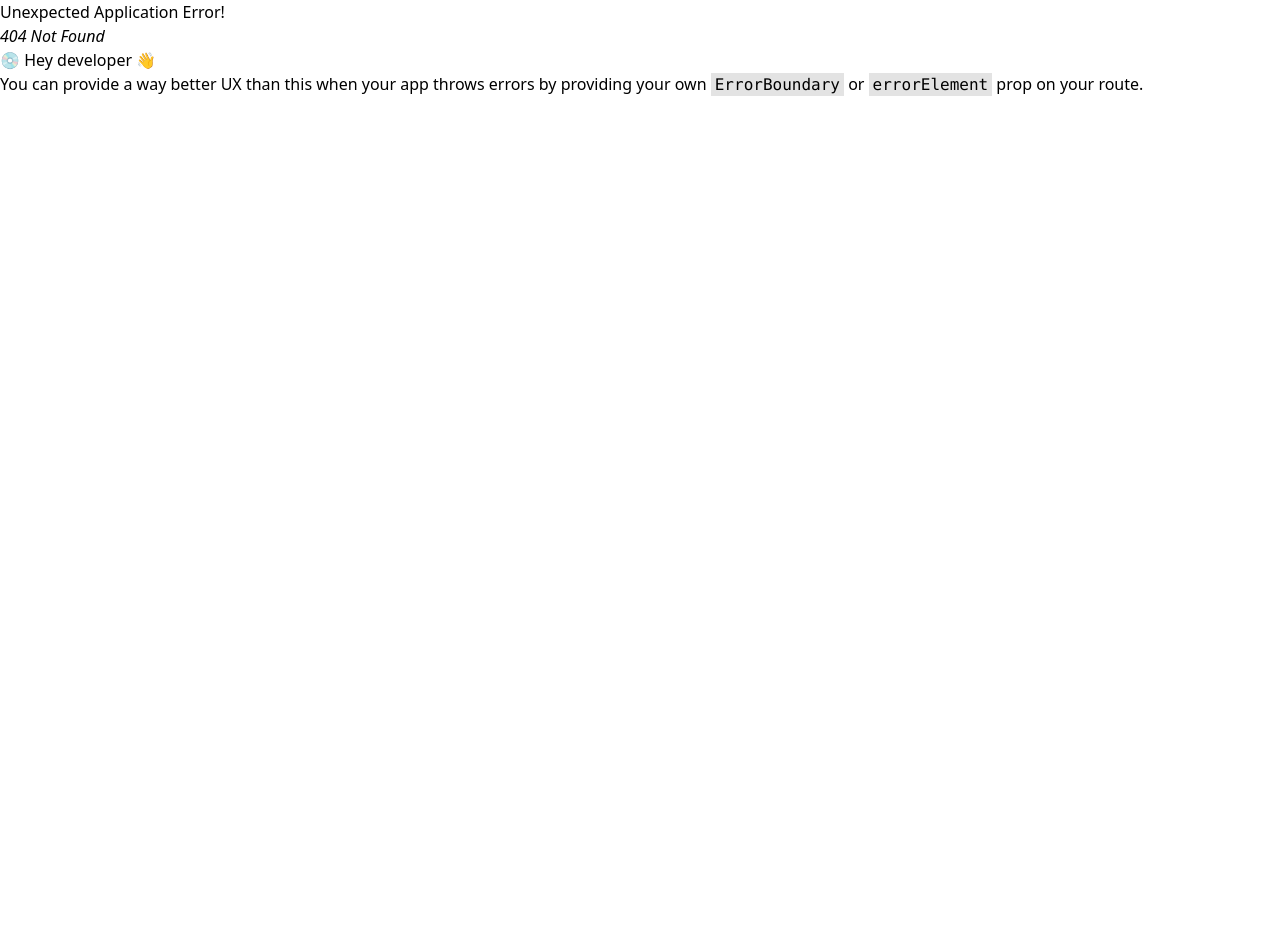
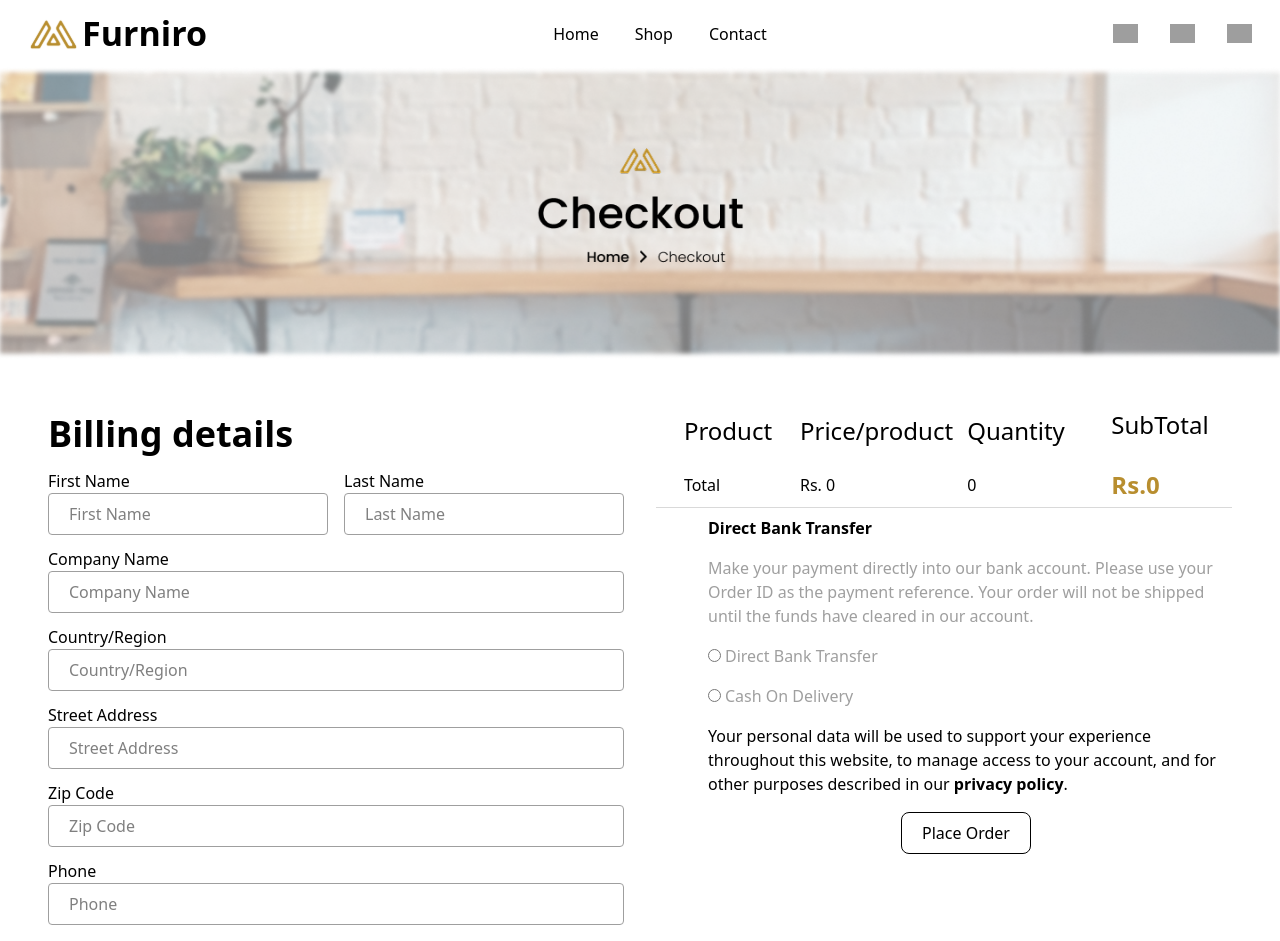
Before and after one commit to mitaligohelbs-lab/Furniro, a React (Vite) app: page /checkout in a window 1280 px wide. Before the commit this address had no page. Shown: the top 941 px of the page. Before the commit the page ends 800 px from the top, so only its background shows below. Built offline with nearby package versions, Linux system fonts and the light colour scheme; grey boxes are pictures that could not be loaded.

Commit message:
create checkout page

```diff
--- a/src/components/common/ItemDrawer.jsx
+++ b/src/components/common/ItemDrawer.jsx
@@ -112,7 +112,13 @@ const ItemDrawer = ({ onClose }) => {
             <span className="text-[#B88E2F]  font-bold">{totalAmount}</span>
 
             <div className="flex gap-2 mt-3 justify-between w-full">
-              <button className="px-8 py-1.5 border rounded-2xl">
+              <button
+                className="px-8 py-1.5 border rounded-2xl"
+                onClick={() => {
+                  navigte("/checkout");
+                  onClose();
+                }}
+              >
                 Checkout
               </button>
               <button
--- a/src/constant.js
+++ b/src/constant.js
@@ -59,7 +59,7 @@ export const PROVIDED_SERVICE = [
 export const LIST_ITEM = [
   { name: "Home", path: "/" },
   { name: "Shop", path: "/shop" },
-  { name: "About", path: "/about" },
+  // { name: "About", path: "/about" },
   { name: "Contact", path: "/contact" },
 ];
 
--- /dev/null
+++ b/src/pages/Checkout/Checkout.jsx
@@ -0,0 +1,17 @@
+import HeaderImage from "../../components/common/HeaderImage";
+import Service from "../Shop/component/Service";
+
+import CheckoutImage from "../../assets/checkout.png";
+import BillingInformation from "./components/BillingInformation";
+
+const Checkout = () => {
+  return (
+    <div>
+      <HeaderImage src={CheckoutImage} />
+      <BillingInformation />
+      <Service />
+    </div>
+  );
+};
+
+export default Checkout;
--- /dev/null
+++ b/src/pages/Checkout/components/BillingInformation.jsx
@@ -0,0 +1,236 @@
+import { useSelector } from "react-redux";
+import { useForm } from "react-hook-form";
+
+import CommonInput from "../../../components/common/CommonInput";
+
+const BillingInformation = () => {
+  const {
+    register,
+    formState: { errors },
+  } = useForm();
+
+  const selectedItem = useSelector((state) => state.cart.items);
+  const totalAmount = useSelector((state) => state.cart.totalAmount);
+
+  const ItemDisplay = ({ name, displayText, label }) => {
+    return (
+      <div className="flex flex-col space-y-3">
+        <span className="font-medium text-[24px]">{name}</span>
+        <span className="flex flex-col space-y-3">{displayText}</span>
+        <span>{label}</span>
+      </div>
+    );
+  };
+
+  return (
+    <div className="grid grid-cols-2 p-10 gap-4 ">
+      <form className="flex flex-col space-y-2 p-2">
+        <div className="font-semibold text-[36px]">Billing details</div>
+        <div className="grid grid-cols-2 gap-4">
+          <CommonInput
+            label="First Name"
+            placeholder="First Name"
+            name="firstName"
+            {...register("firstName", {
+              required: "First Name is required",
+              minLength: {
+                value: 2,
+                message: "Min length should be 2",
+              },
+              maxLength: {
+                value: 50,
+                message: "Max length should be 50",
+              },
+            })}
+            error={errors.firstName?.message}
+          />
+          <CommonInput
+            label="Last Name"
+            placeholder="Last Name"
+            name="lastName"
+            {...register("lastName", {
+              required: "Last Name is required",
+              minLength: {
+                value: 2,
+                message: "Min length should be 2",
+              },
+              maxLength: {
+                value: 50,
+                message: "Max length should be 50",
+              },
+            })}
+            error={errors.lastName?.message}
+          />
+        </div>
+        <CommonInput
+          label="Company Name"
+          placeholder="Company Name"
+          name="companyName"
+          {...register("companyName")}
+        />
+        <CommonInput
+          label="Country/Region"
+          placeholder="Country/Region"
+          name="country"
+          {...register("country", {
+            required: "Country is required",
+          })}
+          error={errors.country?.message}
+        />
+        <CommonInput
+          label="Street Address"
+          placeholder="Street Address"
+          name="adress"
+          {...register("adress", {
+            required: "Address is required",
+            minLength: {
+              value: 5,
+              message: "Length should be 5",
+            },
+          })}
+          error={errors.adress?.message}
+        />
+        <CommonInput
+          label="Zip Code"
+          placeholder="Zip Code"
+          name="zipCode"
+          {...register("zipCode", {
+            required: "Zip Code is required",
+            minLength: {
+              value: 6,
+              message: "Zip Code must be 6 digits",
+            },
+            maxLength: {
+              value: 6,
+              message: "Zip Code must be 6 digits",
+            },
+            pattern: {
+              value: /^[0-9]{6}$/,
+              message: "ZIPCode Invalid",
+            },
+          })}
+          error={errors.zipCode?.message}
+        />
+        <CommonInput
+          label="Phone"
+          placeholder="Phone"
+          name="phone"
+          {...register("phone", {
+            required: "Phone is required",
+            minLength: {
+              value: 10,
+              message: "Phone length must be 10",
+            },
+            maxLength: {
+              value: 15,
+              message: "Maximum phone length is 15",
+            },
+          })}
+          error={errors.phone?.message}
+        />
+        <CommonInput
+          label="Email Adrress"
+          placeholder="Email Adrress"
+          name="email"
+          {...register("email", {
+            required: "Email is required",
+            pattern: {
+              value: /^[^@ ]+@[^@ ]+\.[^@ .]{2,}$/,
+              message: "Email is not valid.",
+            },
+          })}
+          error={errors.email?.message}
+        />
+      </form>
+      <div className="p-2">
+        <div className="grid grid-cols-4 place-items-center-safe mb-1">
+          <ItemDisplay
+            name="Product"
+            displayText={selectedItem.map(({ name, quantity }) => (
+              <span>
+                <span className="text-[#9F9F9F]">{name}</span> X {quantity}
+              </span>
+            ))}
+            label="Total"
+          />
+
+          <ItemDisplay
+            name="Price/product"
+            displayText={selectedItem.map(({ price }) => (
+              <span>Rs. {price}</span>
+            ))}
+            label={`Rs. ${selectedItem.reduce((acc, curr) => acc + +curr.price, 0)}`}
+          />
+
+          <ItemDisplay
+            name="Quantity"
+            displayText={selectedItem.map(({ quantity }) => (
+              <span> {quantity}</span>
+            ))}
+            label={selectedItem.reduce((acc, curr) => acc + curr.quantity, 0)}
+          />
+
+          <ItemDisplay
+            name="SubTotal"
+            displayText={selectedItem.map(({ quantity, price }) => (
+              <span>Rs. {quantity * price}</span>
+            ))}
+            label={
+              <span className="text-[#B88E2F] font-bold text-[24px]">
+                Rs.{totalAmount}
+              </span>
+            }
+          />
+        </div>
+        <hr className="text-[#D9D9D9]" />
+        <div className="flex flex-col space-y-4 ps-13  p-2">
+          <div className="font-bold"> Direct Bank Transfer</div>
+          <div className="text-[#9F9F9F] text-[16px]">
+            Make your payment directly into our bank account. Please use your
+            Order ID as the payment reference. Your order will not be shipped
+            until the funds have cleared in our account.
+          </div>
+
+          <div>
+            <input
+              type="radio"
+              className="mr-1"
+              id="bank"
+              name="paymentMethod"
+              value="bank"
+            />
+            <label className="text-[#9F9F9F]" htmlFor="bank">
+              Direct Bank Transfer
+            </label>
+          </div>
+
+          <div>
+            <input
+              type="radio"
+              className="mr-1"
+              id="cash"
+              name="paymentMethod"
+              value="cash"
+            />
+            <label className="text-[#9F9F9F]" htmlFor="cash">
+              Cash On Delivery
+            </label>
+          </div>
+
+          <div className="text-[16px]">
+            Your personal data will be used to support your experience
+            throughout this website, to manage access to your account, and for
+            other purposes described in our{" "}
+            <span className="font-bold">privacy policy</span>.
+          </div>
+
+          <button className="px-5 py-2 border rounded-lg mx-auto">
+            Place Order
+          </button>
+        </div>
+      </div>
+    </div>
+  );
+};
+
+export default BillingInformation;
--- a/src/pages/Contact/component/ContactInformation.jsx
+++ b/src/pages/Contact/component/ContactInformation.jsx
@@ -54,45 +54,30 @@ const ContactInformation = () => {
         <form className="space-y-4" onSubmit={handleSubmit(sendEmail)}>
           <CommonInput
             label="Title"
-            type="text"
             name="title"
             placeholder="Title"
             {...register("title", {
-              required: true,
+              required: "Title is required",
             })}
-            error={
-              errors.title && errors.title.type == "required"
-                ? "Title is required"
-                : ""
-            }
+            error={errors.title?.message}
           />
           <CommonInput
             label="Name"
-            type="text"
             name="name"
             placeholder="ABC"
             {...register("name", {
-              required: true,
+              required: "Name is required",
             })}
-            error={
-              errors.name && errors.name.type === "required"
-                ? "Name is required"
-                : ""
-            }
+            error={errors.name?.message}
           />
           <CommonTextArea
             title="Message"
-            type="text"
             name="message"
             placeholder="Hi! i’d like to ask about"
             {...register("message", {
-              required: true,
+              required: "Message is required",
             })}
-            error={
-              errors.message && errors.message.type === "required"
-                ? "Message is required"
-                : ""
-            }
+            error={errors.message?.message}
           />
           <CommonInput
             label="Email"
@@ -100,16 +85,13 @@ const ContactInformation = () => {
             name="emial"
             placeholder="Abc@def.com"
             {...register("email", {
-              required: true,
-              pattern: /^[^@ ]+@[^@ ]+\.[^@ .]{2,}$/,
+              required: "Email is required",
+              pattern: {
+                value: /^[^@ ]+@[^@ ]+\.[^@ .]{2,}$/,
+                message: "Email is not valid.",
+              },
             })}
-            error={
-              errors.email && errors.email.type === "required"
-                ? "Email is required"
-                : errors.email && errors.email.type === "pattern"
-                  ? "Email is not valid."
-                  : ""
-            }
+            error={errors.email?.message}
           />
           <button className="px-5 py-2 rounded-sm border cursor-pointer bg-[#B88E2F] text-white">
             Submit
```
Also changed, not shown: src/routes/Route.jsx (+6 -1 lines), src/assets/checkout.png (added).
